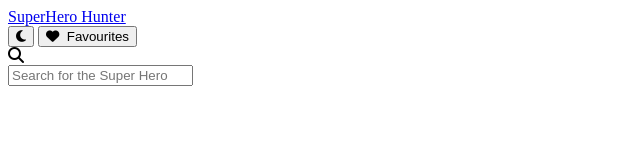
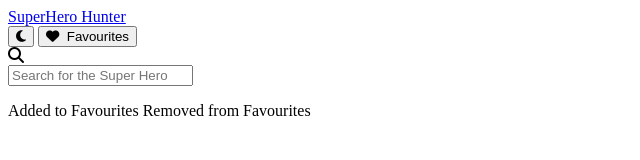
Before and after one commit to arjunbraj/Super-Hero-Hunter, a website: page index.html in a window 1280 px wide. Shown: the whole page, without its empty margins (0-640 px from the left). Drawn offline with Linux system fonts and the light colour scheme.

Commit message:
added toasts for notification for favourites

```diff
--- a/index.html
+++ b/index.html
@@ -45,6 +45,8 @@
         </ul>
     </div>
 
-
+    <!-- Toasts for notifying user that character is added or removed from favourites -->
+     <span data-visiblity="hide" class="fav-toast">Added to Favourites</span>
+     <span data-visiblity="hide" class="remove-toast">Removed from Favourites</span>
 </body>
 </html>
```
